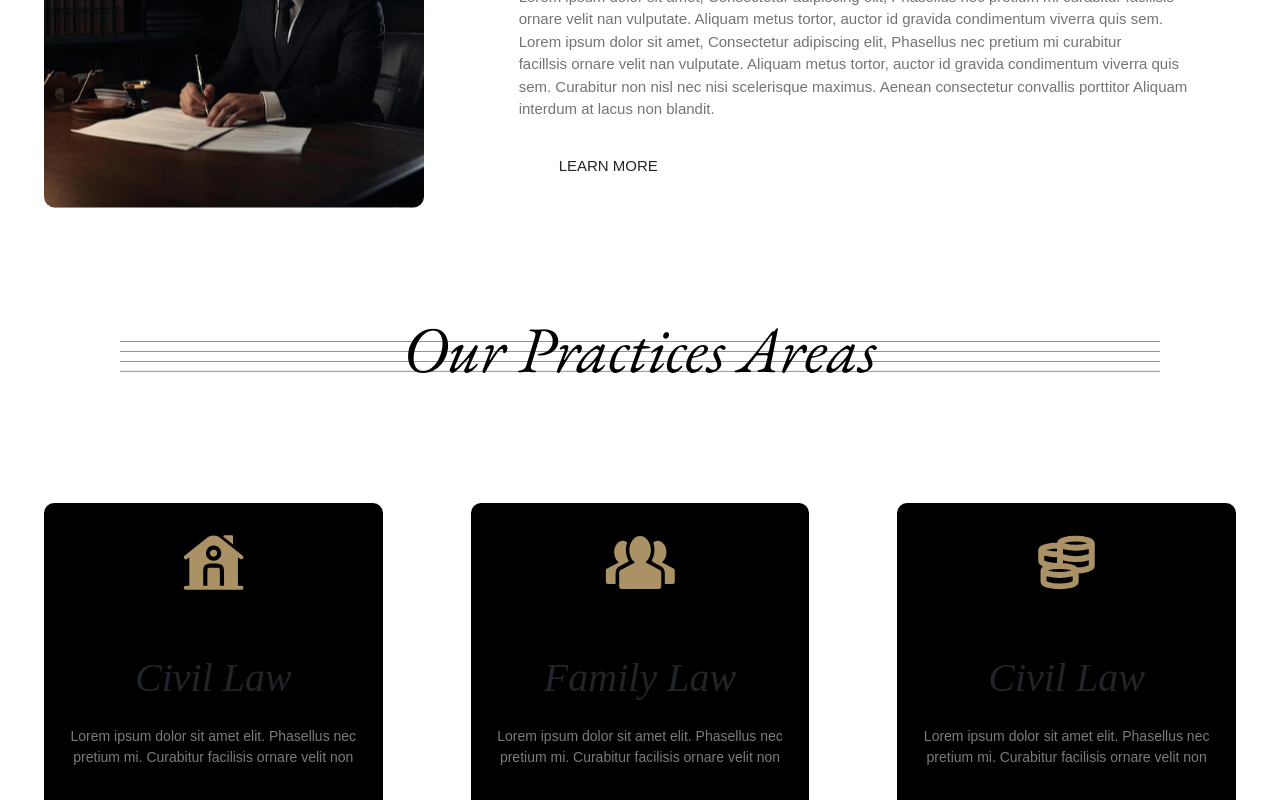
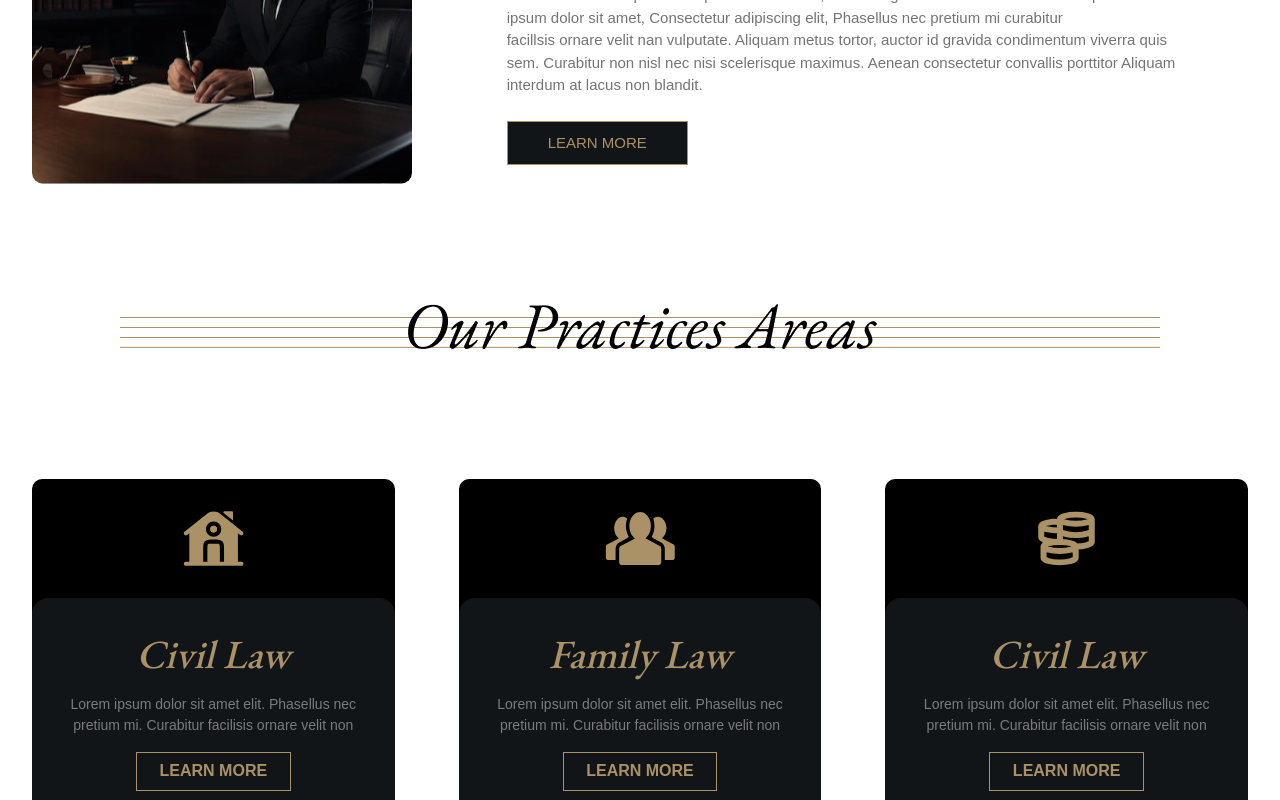
Before and after one commit to Muzamilkhattak/lawyer, a React (Create React App) app: page /landingpage in a window 1280 px wide. Shown: the part 1260-2060 px from the top of the page. Built offline with nearby package versions, Linux system fonts and the light colour scheme.

Commit message:
navbarfooteradd

```diff
--- a/src/App.css
+++ b/src/App.css
@@ -1,4 +1,4 @@
-html{
+/* html{
   overflow: hidden;
 }
 body{
@@ -6,4 +6,43 @@ body{
 }
 .main{
   overflow: hidden;
+} */
+
+
+*{
+  margin: 0px !important;
+  padding: 0px !important;
+  box-sizing: border-box;
 }
+
+
+@import url('https://fonts.googleapis.com/css2?family=Quicksand:wght@300;400;500;600;700&display=swap');
+
+/*
+body{
+  font-family: 'Quicksand', sans-serif;
+} */
+
+:root{
+  --lightbrown : #AA9166;
+  --lightblack :  #121518;
+  --lightgray : #A8A8A8;
+}
+
+@font-face {
+  font-family: "EBGaramond-Bold";
+  src: url('./Assets/Fonts/static/EBGaramond-Bold.ttf');
+}
+@font-face {
+  font-family: "EBGaramond-BoldItalic";
+  src: url('./Assets/Fonts/static/EBGaramond-BoldItalic.ttf');
+}
+@font-face {
+  font-family: "EBGaramond-Medium";
+  src: url('./Assets/Fonts/static/EBGaramond-Medium.ttf');
+}
+
+@font-face {
+  font-family: "EBGaramond-Regular";
+  src: url('./Assets/Fonts/static/EBGaramond-Regular.ttf');
+}
--- a/src/Components/Navbar/Navbar.jsx
+++ b/src/Components/Navbar/Navbar.jsx
@@ -3,9 +3,9 @@ import './Navbar.css'
 import logo from '../../Assets/Img/log.png'
 
 function Navbar() {
-const [toogle , setToogle] = useState(false);
+  const [toogle, setToogle] = useState(false);
 
-const showtoogle = ()=>{
+  const showtoogle = () => {
     setToogle(!toogle);
   }
   return (
```
Lines whose indentation alone changed are shown as unchanged.
